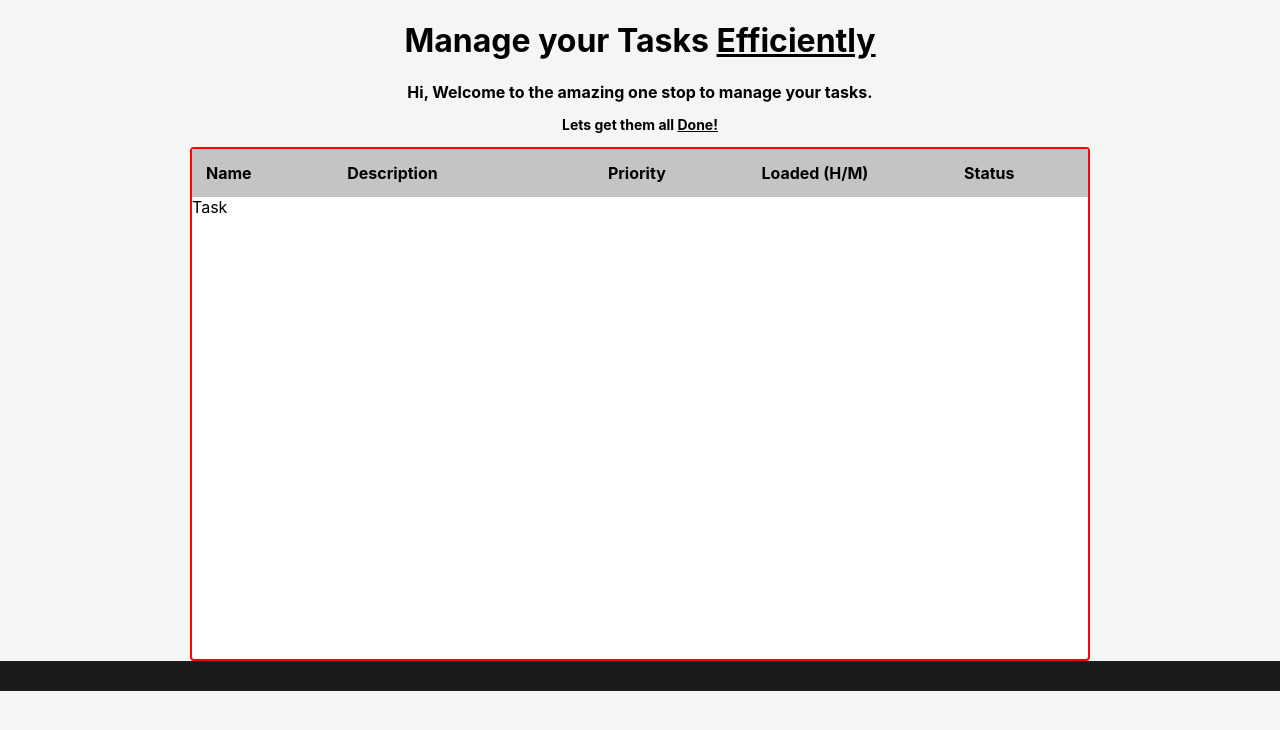
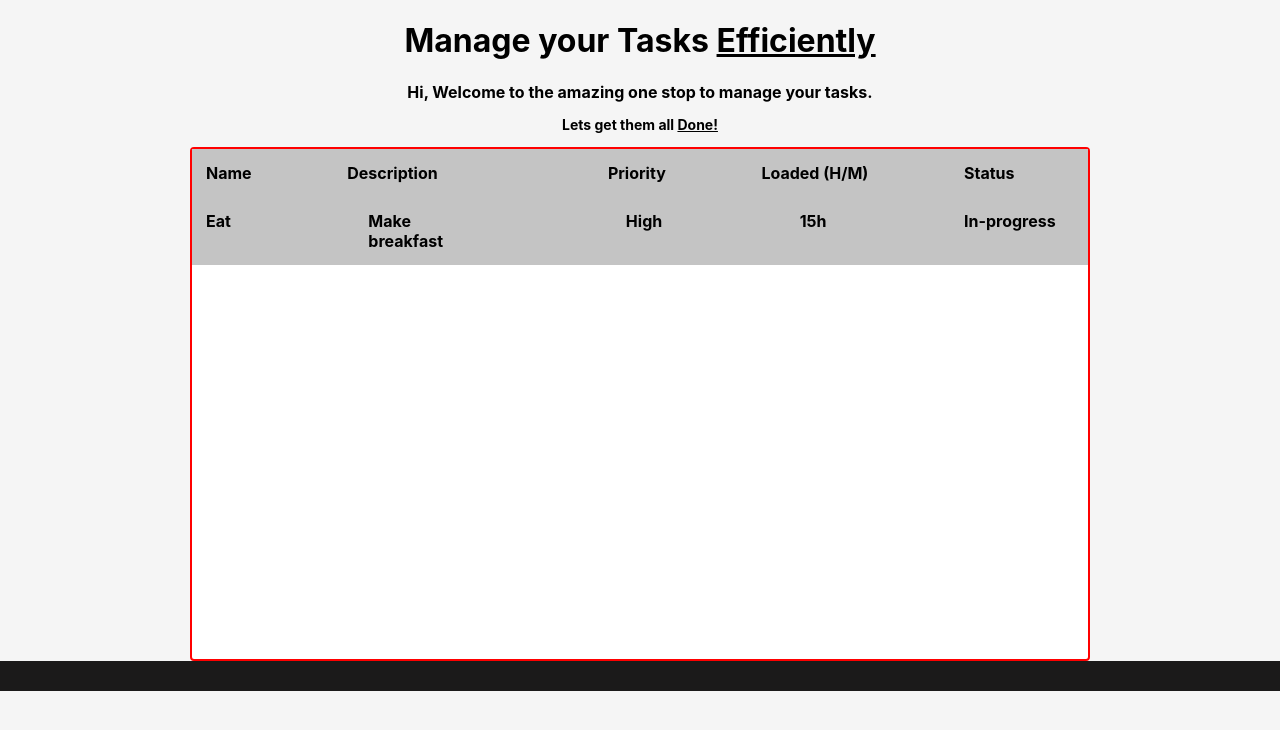
Before and after one commit to NokoDev/Ecomm, a React (Create React App) app: page / in a window 1280 px wide. Shown: the top 730 px of the page. Built offline with nearby package versions, Linux system fonts and the light colour scheme.

Commit message:
added the task layout

```diff
--- a/src/Components/Task.js
+++ b/src/Components/Task.js
@@ -7,7 +7,13 @@ import classes from "./Task.module.css"
 const Task = () =>{
 
     return (
-        <div>Task</div>
+        <div className={classes.main}>
+            <div>Eat</div>
+            <div className={classes.description}>Make breakfast</div>
+            <div>High</div>
+            <div>15h</div>
+            <div>In-progress</div>
+        </div>
     )
 }
 
--- a/src/Components/Task.module.css
+++ b/src/Components/Task.module.css
@@ -0,0 +1,34 @@
+.main{
+    padding: 0;
+    margin: 0;
+    width: 100%;
+    height: fit-content;
+    display: flex;
+    /* min-width: fit-content; */
+    justify-content: space-between;
+    flex-direction: row;
+
+    background-color: rgb(196, 196, 196);
+}
+
+.main > div{
+
+    justify-content: space-between;
+    margin: 2px;
+    padding: 6px;
+    width: fit-content;
+    max-width: 120px;
+    padding: 12px;
+font-weight: bolder;
+    /* border-left: 1px solid wheat; */
+    text-align: start;
+    word-wrap: none;
+}
+
+.main > div:nth-of-type(5){
+    min-width: 110px;
+}
+
+.main > div:nth-of-type(2){
+    text-align: start;
+}
```
